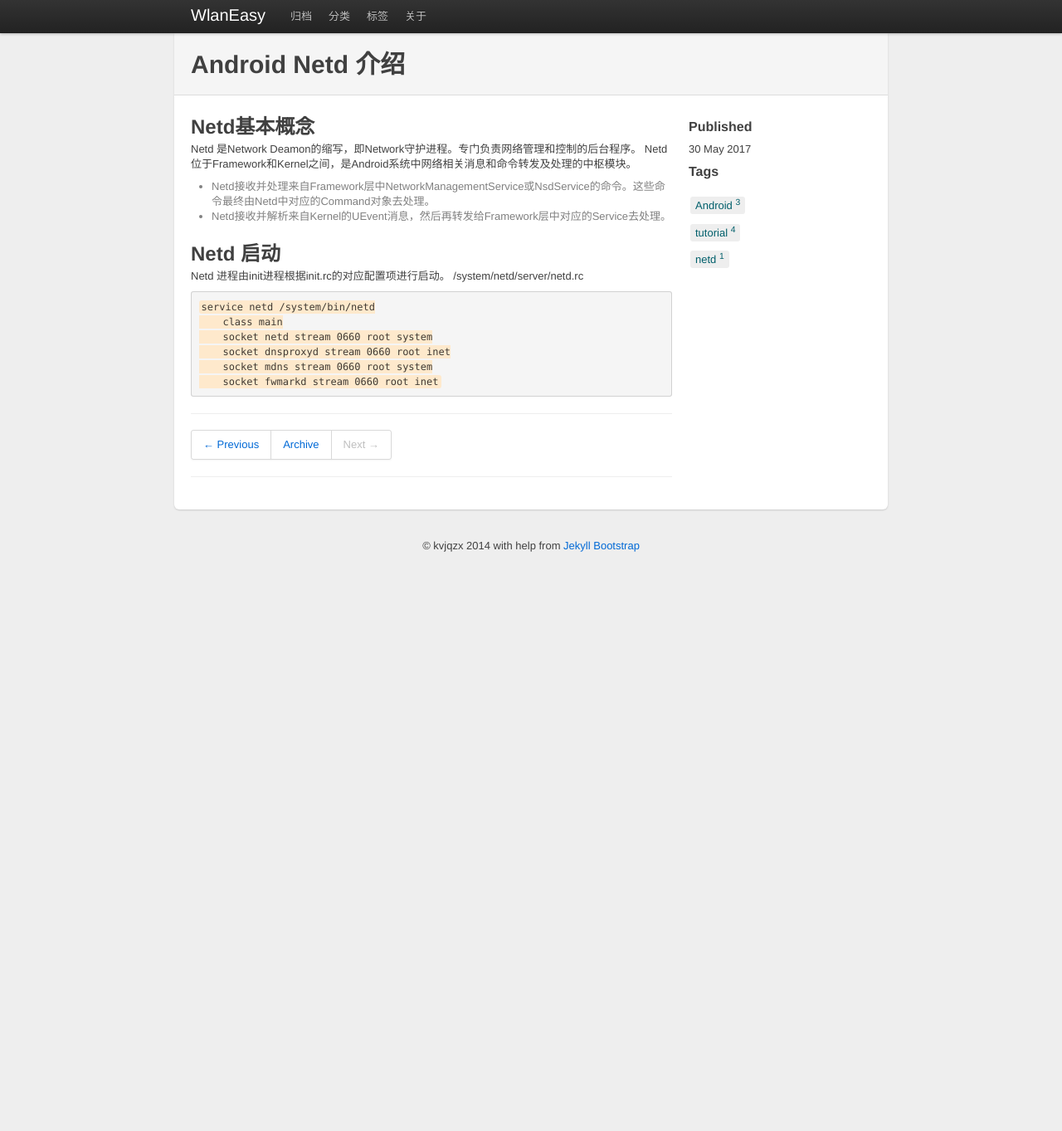
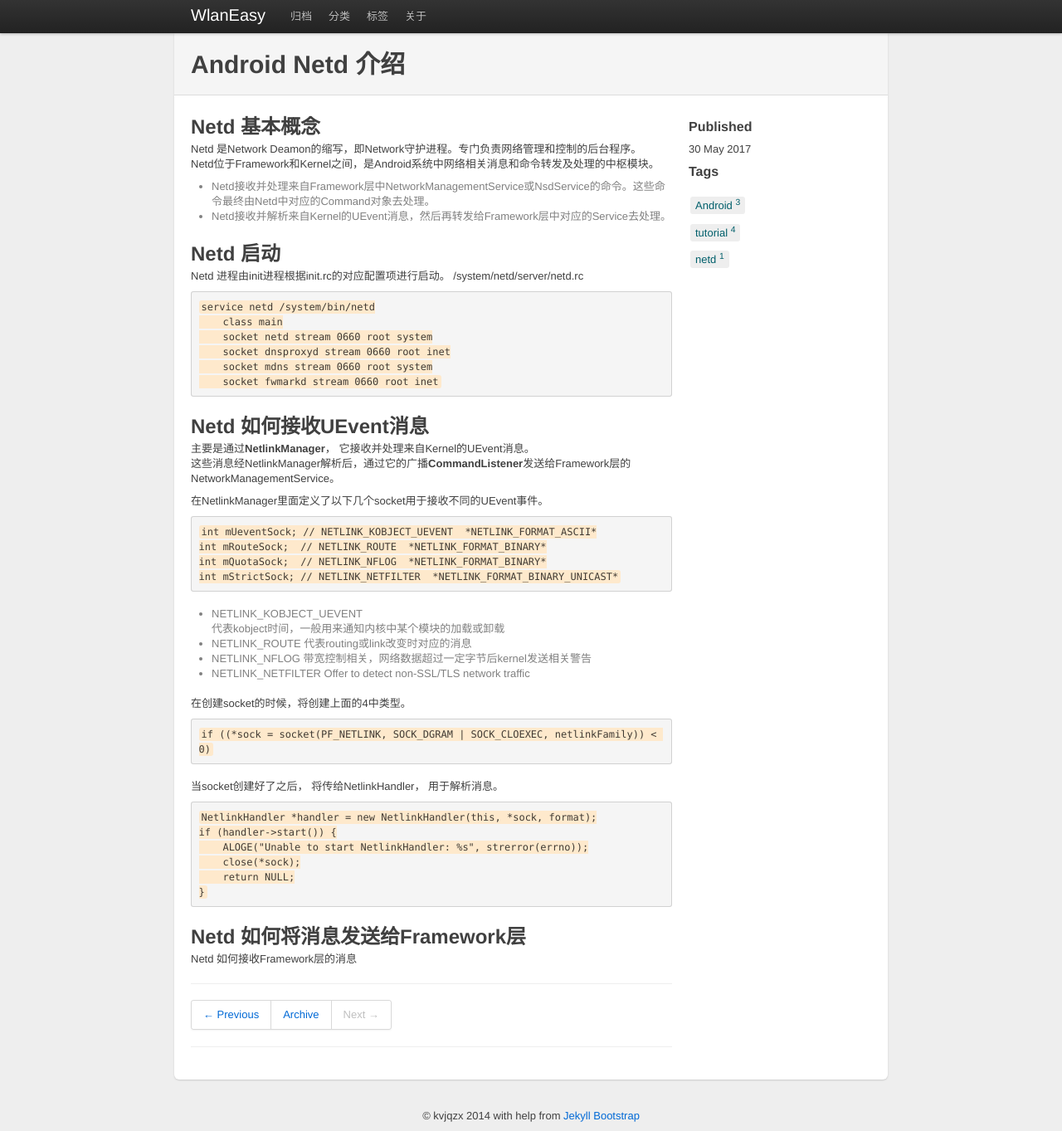
Before and after one commit to kvjqzx/kvjqzx.github.io, a Jekyll site: the page built from _posts/2017-05-30-Android-Netd-介绍.md, in a window 1280 px wide and 1363 px high. Shown: the whole window at 83% size. Built offline with Jekyll 4.4.1, drawn with Linux system fonts in a browser that asks for light colours.

Commit message:
[Update] Netd

````diff
--- a/_posts/2017-05-30-Android-Netd-介绍.md
+++ b/_posts/2017-05-30-Android-Netd-介绍.md
@@ -5,7 +5,7 @@ tags : [Android, tutorial, netd]
 ---
 {% include JB/setup %}
 
-Netd基本概念
+Netd 基本概念
 ---
 Netd 是Network Deamon的缩写，即Network守护进程。专门负责网络管理和控制的后台程序。
 Netd位于Framework和Kernel之间，是Android系统中网络相关消息和命令转发及处理的中枢模块。
@@ -25,3 +25,47 @@ service netd /system/bin/netd
     socket mdns stream 0660 root system
     socket fwmarkd stream 0660 root inet
 ```
+
+Netd 如何接收UEvent消息
+---
+主要是通过**NetlinkManager**， 它接收并处理来自Kernel的UEvent消息。
+这些消息经NetlinkManager解析后，通过它的广播**CommandListener**发送给Framework层的NetworkManagementService。
+
+在NetlinkManager里面定义了以下几个socket用于接收不同的UEvent事件。
+
+```
+int mUeventSock; // NETLINK_KOBJECT_UEVENT  *NETLINK_FORMAT_ASCII*
+int mRouteSock;  // NETLINK_ROUTE  *NETLINK_FORMAT_BINARY*
+int mQuotaSock;  // NETLINK_NFLOG  *NETLINK_FORMAT_BINARY*
+int mStrictSock; // NETLINK_NETFILTER  *NETLINK_FORMAT_BINARY_UNICAST*
+```
+
+* NETLINK_KOBJECT_UEVENT
+  代表kobject时间，一般用来通知内核中某个模块的加载或卸载
+* NETLINK_ROUTE
+  代表routing或link改变时对应的消息
+* NETLINK_NFLOG
+  带宽控制相关，网络数据超过一定字节后kernel发送相关警告
+* NETLINK_NETFILTER
+  Offer to detect non-SSL/TLS network traffic
+
+在创建socket的时候，将创建上面的4中类型。
+```
+if ((*sock = socket(PF_NETLINK, SOCK_DGRAM | SOCK_CLOEXEC, netlinkFamily)) < 0)
+```
+
+当socket创建好了之后， 将传给NetlinkHandler， 用于解析消息。
+```
+NetlinkHandler *handler = new NetlinkHandler(this, *sock, format);
+if (handler->start()) {
+    ALOGE("Unable to start NetlinkHandler: %s", strerror(errno));
+    close(*sock);
+    return NULL;
+}
+```
+
+
+Netd 如何将消息发送给Framework层
+---
+
+Netd 如何接收Framework层的消息
````
